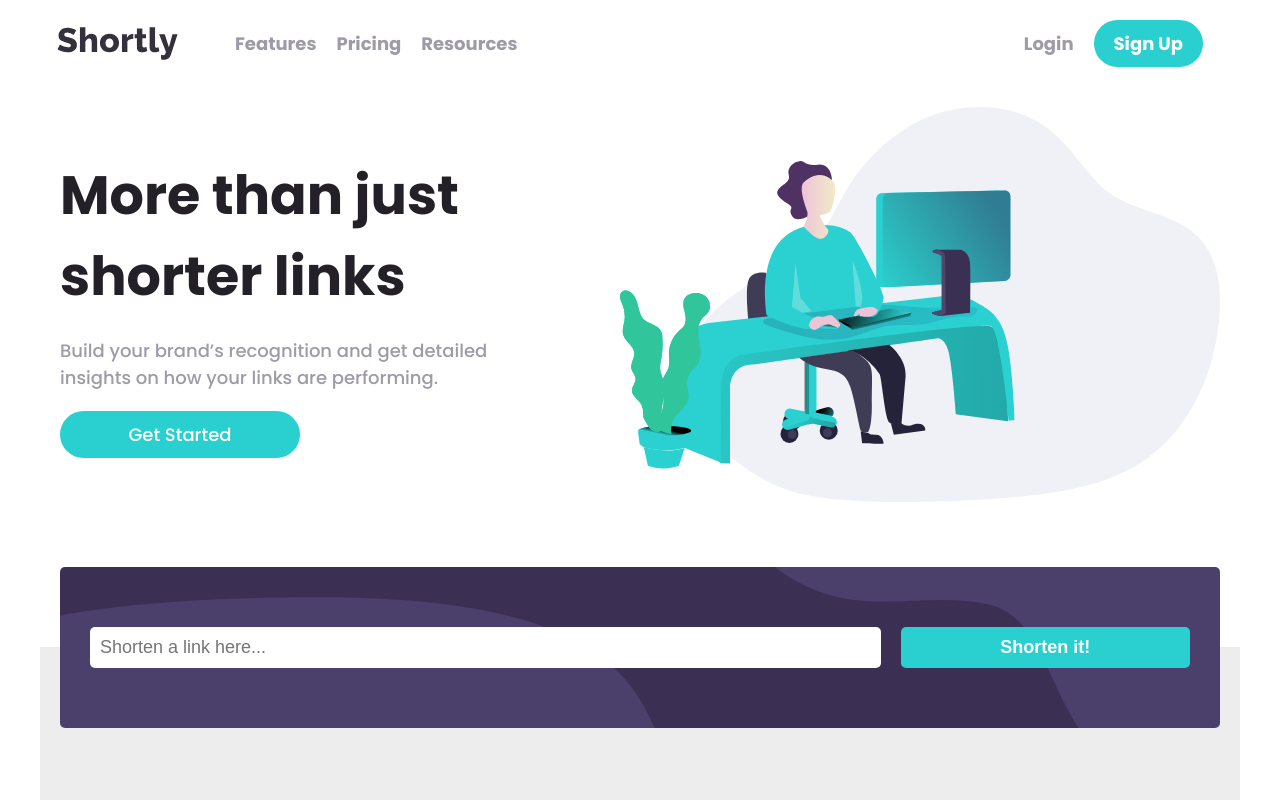
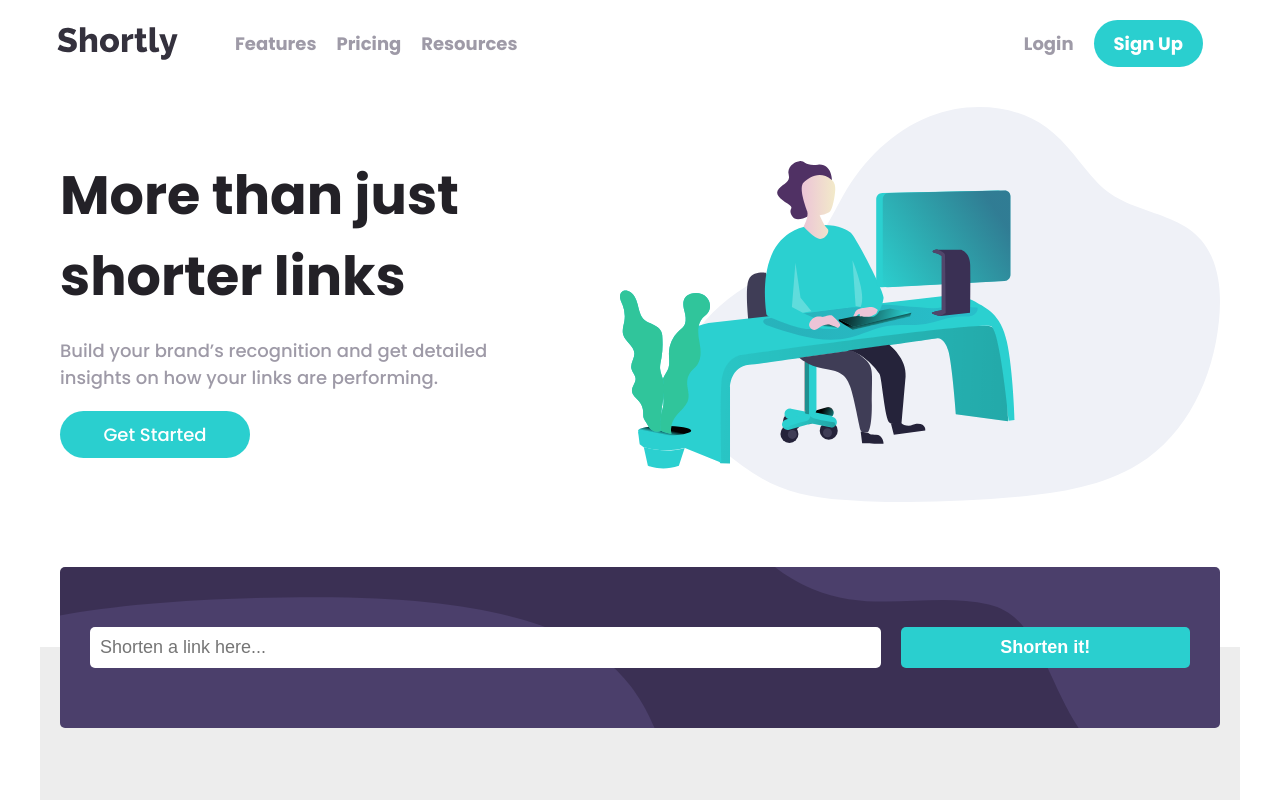
Before and after one commit to starskynder/url-shortening-api, a React (Create React App) app: page / in a window 1280 px wide. Shown: the top 800 px of the page. Built offline with nearby package versions, Linux system fonts and the light colour scheme.

Commit message:
Add max and min widths to primary btn

```diff
--- a/src/sass/components/_buttons.scss
+++ b/src/sass/components/_buttons.scss
@@ -44,4 +44,6 @@
 
 .primary__btn {
   text-decoration: none;
+  min-width: 15rem;
+  max-width: 15rem;
 }
--- a/src/sass/layout/_header.scss
+++ b/src/sass/layout/_header.scss
@@ -40,8 +40,6 @@
   }
 
   &__btn {
-    max-width: 40%;
-
     @media screen and (min-width: 75em) {
       margin-right: auto;
     }
```
